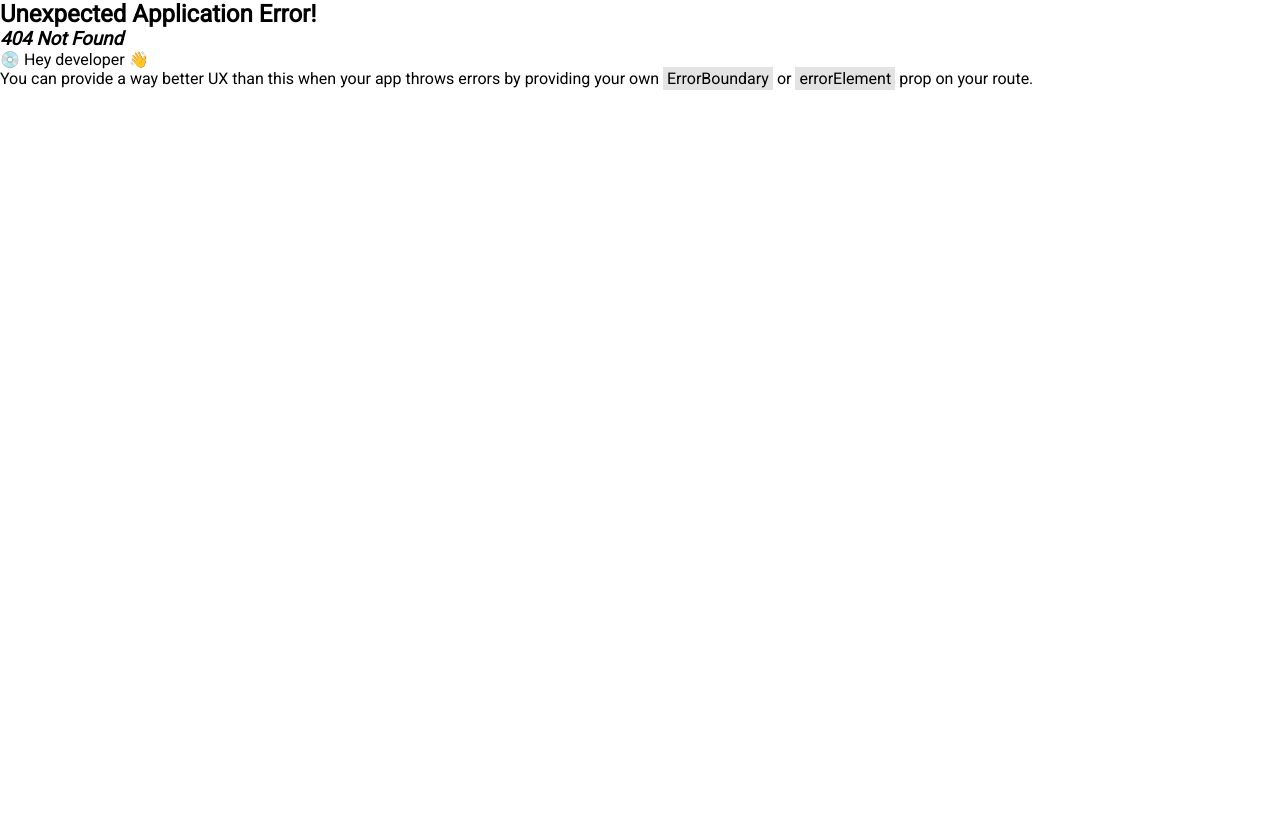
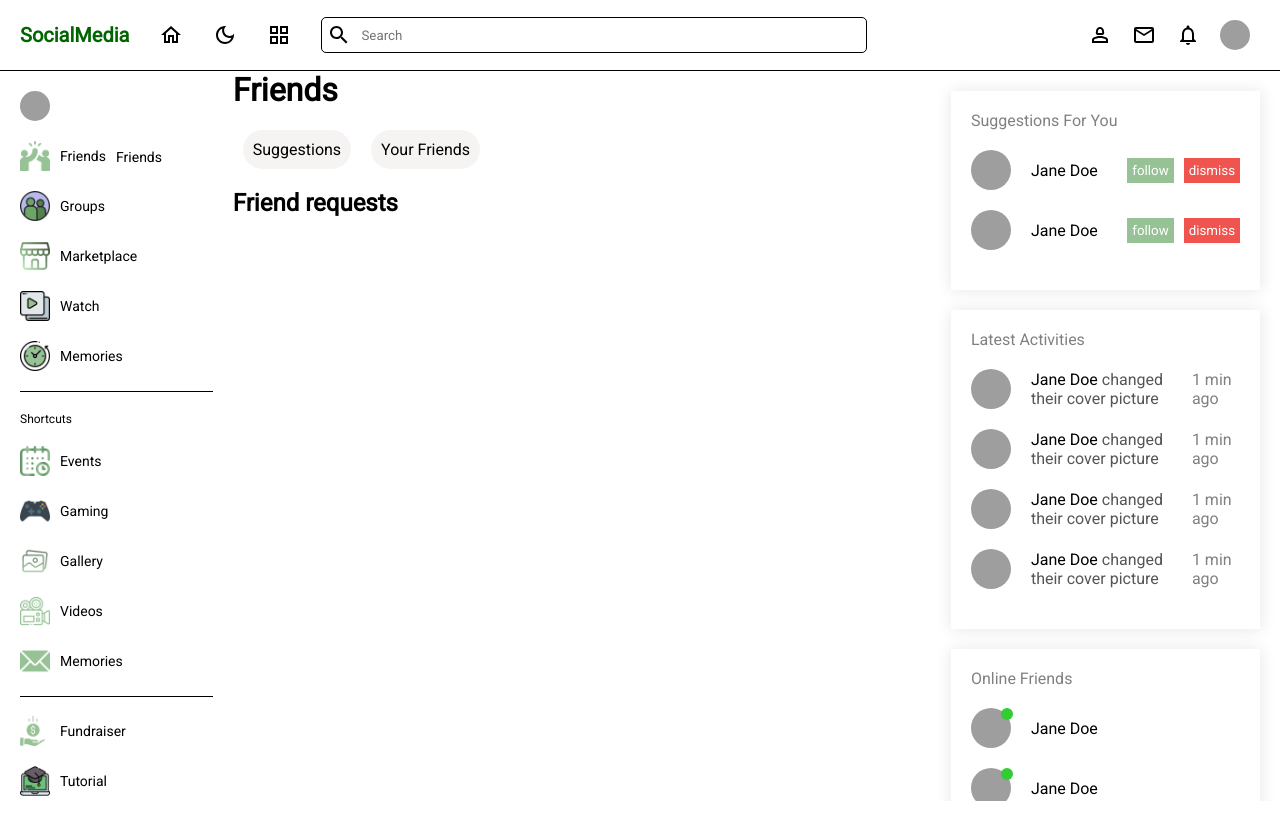
Before and after one commit to ENocAndz/socialMediaClone, a React (Vite) app in the folder client/socialMediaClone/: page /friends/1 in a window 1280 px wide. Before the commit this address had no page. Shown: the top 840 px of the page. Before the commit the page ends 800 px from the top, so only its background shows below. Built offline with nearby package versions, Linux system fonts and the light colour scheme; grey boxes are pictures that could not be loaded.

Commit message:
working on friends section, link to page works, now working on your friends section, then requests and finally suggestions, try using posts post way of maping

```diff
--- a/client/socialMediaClone/src/App.jsx
+++ b/client/socialMediaClone/src/App.jsx
@@ -5,6 +5,7 @@ import Login from "./pages/login/Login";
 import Register from "./pages/register/Register";
 import Home from "./pages/home/Home";
 import Profile from "./pages/profile/Profile"
+import Friends from "./pages/friends/Friend"
 import "./style.scss"
 import {
   createBrowserRouter,
@@ -62,6 +63,10 @@ function App() {
         {
           path:"/profile/:id",
           element:<Profile/>
+        },
+        {
+          path:"/friends/:id",
+          element:<Friends/>
         }
       ]
     },
--- a/client/socialMediaClone/src/components/leftBar/LeftBar.jsx
+++ b/client/socialMediaClone/src/components/leftBar/LeftBar.jsx
@@ -30,6 +30,9 @@ const LeftBar = () => {
             <div className="item">
               <img src={Friends} alt="friends" />
               <span>Friends</span>
+              <Link to={`/friends/${currentUser.id}`} style={{textDecoration:"none", color:"inherit"}}>
+                <span >Friends</span>
+              </Link>
             </div>
             <div className="item">
               <img src={Groups} alt="" />
--- /dev/null
+++ b/client/socialMediaClone/src/pages/friends/Friend.jsx
@@ -0,0 +1,29 @@
+import React from 'react'
+import { useContext } from 'react';
+import { useLocation } from "react-router-dom";
+import { AuthContext } from '../../context/authContext';
+import "./friends.scss";
+
+const Friend = () => {
+  const {currentUser} = useContext(AuthContext);
+  const userId = parseInt(useLocation().pathname.split("/")[2])
+  return (
+    <div className="container">
+        <h1>Friends</h1>
+        <div className="content">
+
+            <div className="top">
+                <div className="buttons">Suggestions</div>
+                <div className="buttons">Your Friends</div>
+            </div>
+            <div className="body">
+                <h2>Friend requests</h2>
+                <div className="request">
+                </div>
+            </div>
+        </div>
+    </div>
+  )
+}
+
+export default Friend
--- /dev/null
+++ b/client/socialMediaClone/src/pages/friends/friends.scss
@@ -0,0 +1,34 @@
+@import "../../style.scss";
+
+.container{
+    @include themify($themes){
+        background-color: themed("bg");
+        height: 100vh;
+        color: themed("textColor");
+
+        .content{
+            display: flex;
+            justify-content: space-between;
+            flex-direction: column;
+
+            .top{
+                display: flex;
+                align-items: center;
+
+                flex-direction: row;
+                height: 10vh;
+
+
+                .buttons{
+                    margin-right: 10px;
+                    margin-left: 10px;
+                    width: fit-content;
+                    padding: 10px;
+                    border-radius: 50px;
+                    background-color: themed("bgSoft");
+                }
+            }
+
+        }
+    }
+}
```
